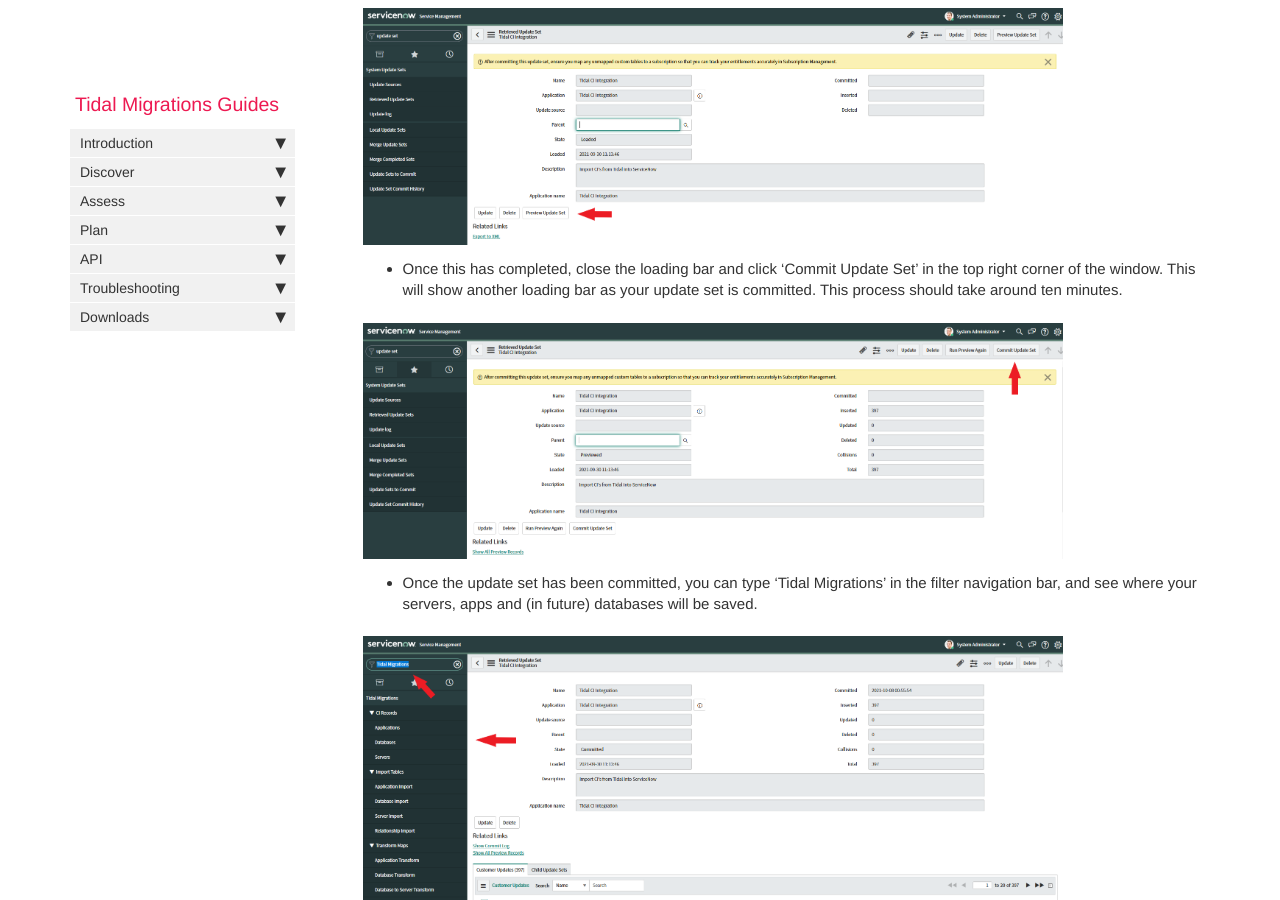
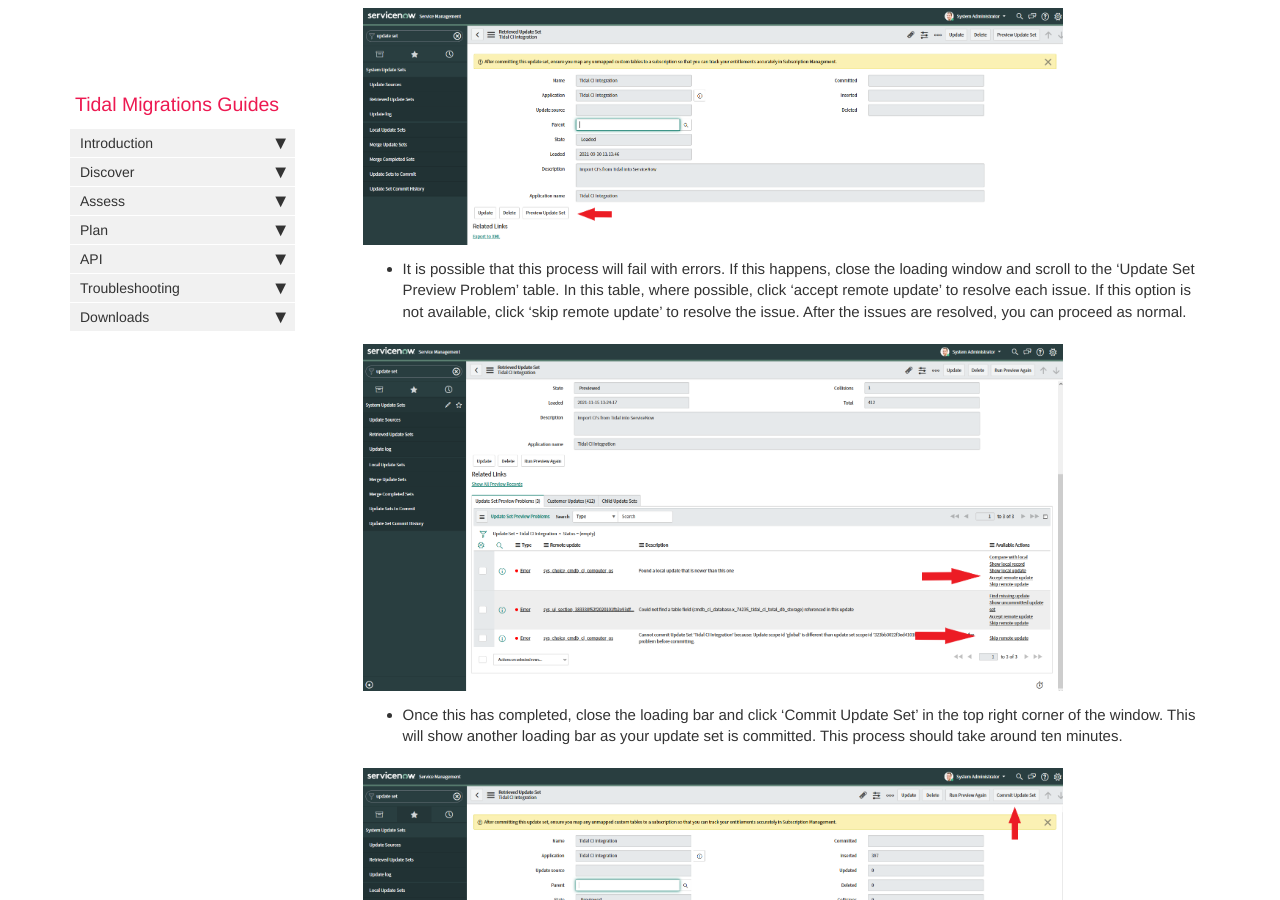
Before and after one commit to tidalmigrations/tidalmigrations.github.io, a Jekyll site: the page built from pages/user guides/integrating_with_servicenow.md, in a window 1280 px wide and 900 px high, scrolled down 2135 px. Built offline with Jekyll 4.4.1, drawn with Linux system fonts in a browser that asks for light colours; nearby versions of some CDN libraries; comment, search, counter and statistics services are not loaded.

Commit message:
Added step explaining what to do if you encounter issues previewing the update set

```diff
--- a/pages/user guides/integrating_with_servicenow.md
+++ b/pages/user guides/integrating_with_servicenow.md
@@ -48,6 +48,10 @@ This means that a workspace with 3000 apps and 3000 servers is available for int
 - Next, click 'Preview Update Set' above 'Related Links'. This will take some time to load the update set.
 
 {% include image.html file="update-set-step5.png" %}
+
+- It is possible that this process will fail with errors. If this happens, close the loading window and scroll to the 'Update Set Preview Problem' table. In this table, where possible, click 'accept remote update' to resolve each issue. If this option is not available, click 'skip remote update' to resolve the issue. After the issues are resolved, you can proceed as normal.
+
+{% include image.html file="update-set-issues.png" %}
 
 - Once this has completed, close the loading bar and click 'Commit Update Set' in the top right corner of the window. This will show another loading bar as your update set is committed. This process should take around ten minutes.
 
```
Also changed, not shown: images/update-set-issues.png (added).
